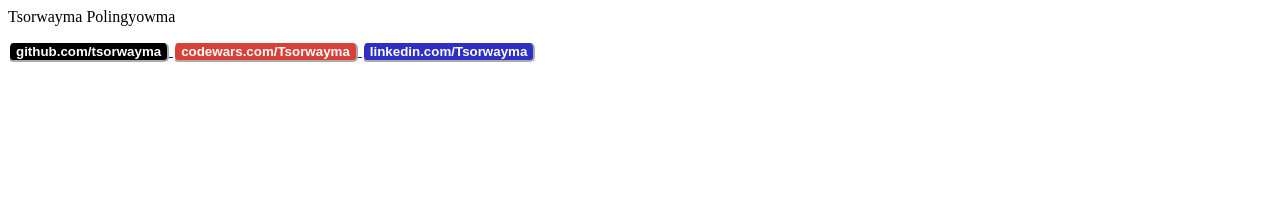
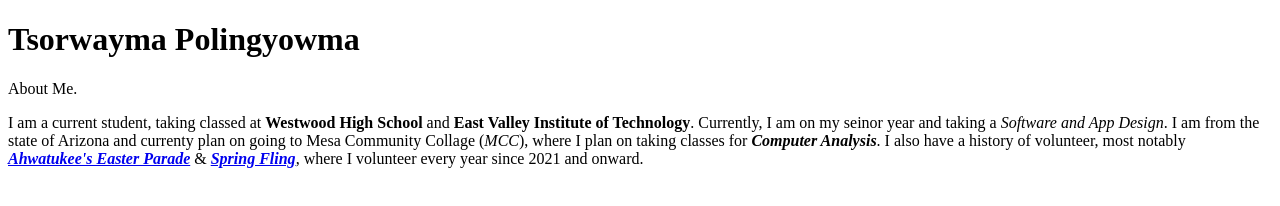
Before and after one commit to tsorwayma/tsorwayma.github.io, a plain HTML site: page index.html in a window 1280 px wide. Drawn offline with Linux system fonts and the light colour scheme.

Commit message:
Refactor index.html with new layout and content
Updated HTML structure and added content about education and volunteer experience.

```diff
--- a/index.html
+++ b/index.html
@@ -1,30 +1,28 @@
 <!DOCTYPE html>
-<html lang="en">
-    <head>
-        <title>Tsorwayma Polingyowma</title>
-        <link rel="stylesheet" href="styles/website.css">
-    </head>
-    <body>
-
-        <h>
-            Tsorwayma Polingyowma
-        </h>
+<html>
+  <head>
+    <title>Tsorwayma</title>
+    <link rel="stylesheet" href="styles/website.css">
+  </head>
+  <body>
+    <div class="body">
+      <div class="title">
+        <h1>Tsorwayma Polingyowma</h1>
+      </div>
+      <div class="introduction" id="introduction">
+        <p class="category-title">
+          About Me.
+        </p>
         <p>
-            <a href="https://github.com/tsorwayma" target="_blank">
-                <button class="github">
-                    github.com/tsorwayma
-                </button>
-            </a>
-            <a href="https://www.codewars.com/users/Tsorwayma" target="_blank">
-                <button class="codewars">
-                    codewars.com/Tsorwayma
-                </button>
-            </a>
-            <a href="https://www.linkedin.com/in/tsorwayma-polingyowma-6277b73a7/" target="_blank">
-                <button class="linkedin">
-                    linkedin.com/Tsorwayma
-                </button>
-            </a>
+          I am a current student, taking classed at <strong>Westwood High School</strong> and <strong>East Valley Institute of Technology</strong>.
+          Currently, I am on my seinor year and taking a <em>Software and App Design</em>.
+          I am from the state of Arizona and currenty plan on going to Mesa Community Collage (<em>MCC</em>),
+          where I plan on taking classes for <strong><em>Computer Analysis</em></strong>.
+          I also have a history of volunteer, most notably <strong><em><a href="https://ahwatukeeeasterparade.com/" target="blank">Ahwatukee's Easter Parade</a></em></strong> & <strong><em><a href="https://ahwatukeeeasterparade.com/spring-fling/" target="blank">Spring Fling</a></em></strong>,
+          where I volunteer every year since 2021 and onward.
         </p>
-    </body>
+      </div>
+      <intro>
+    </div>
+  </body>
 </html>
```
